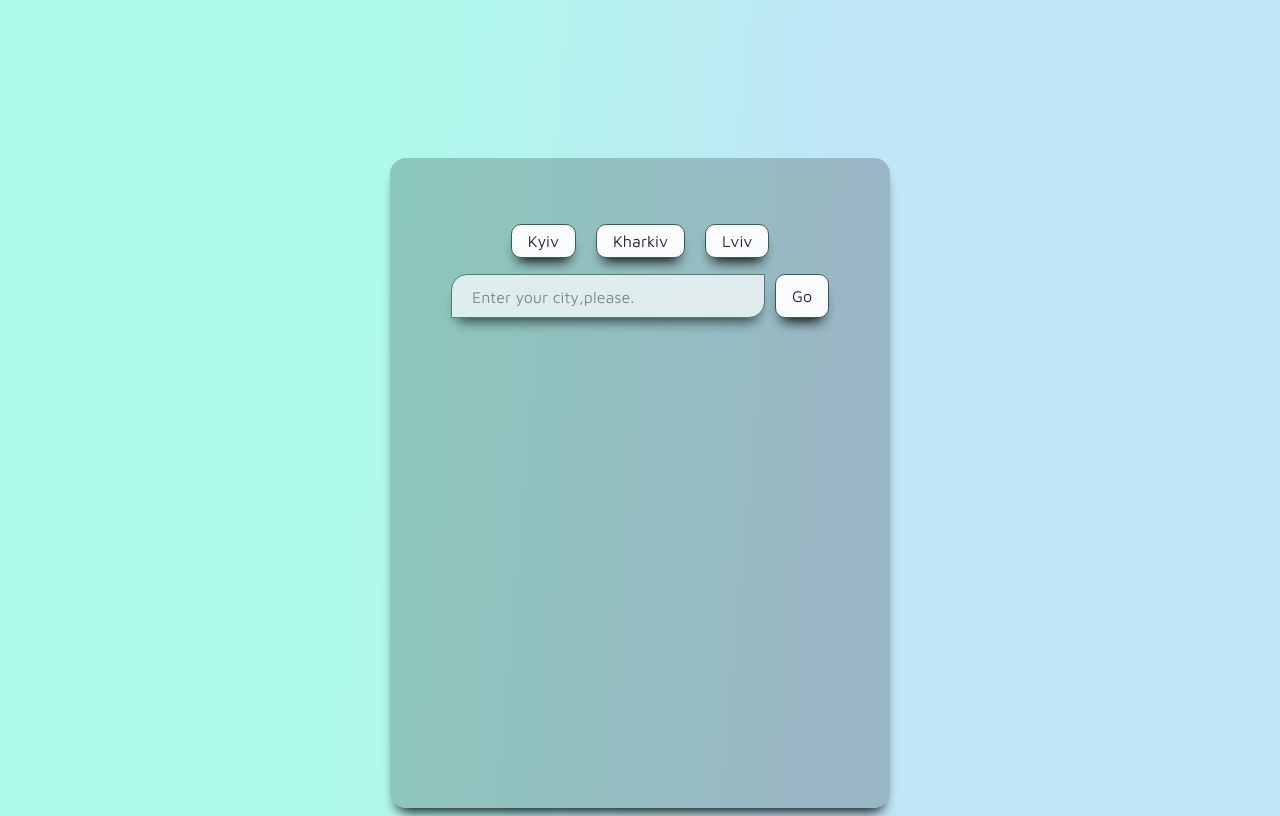
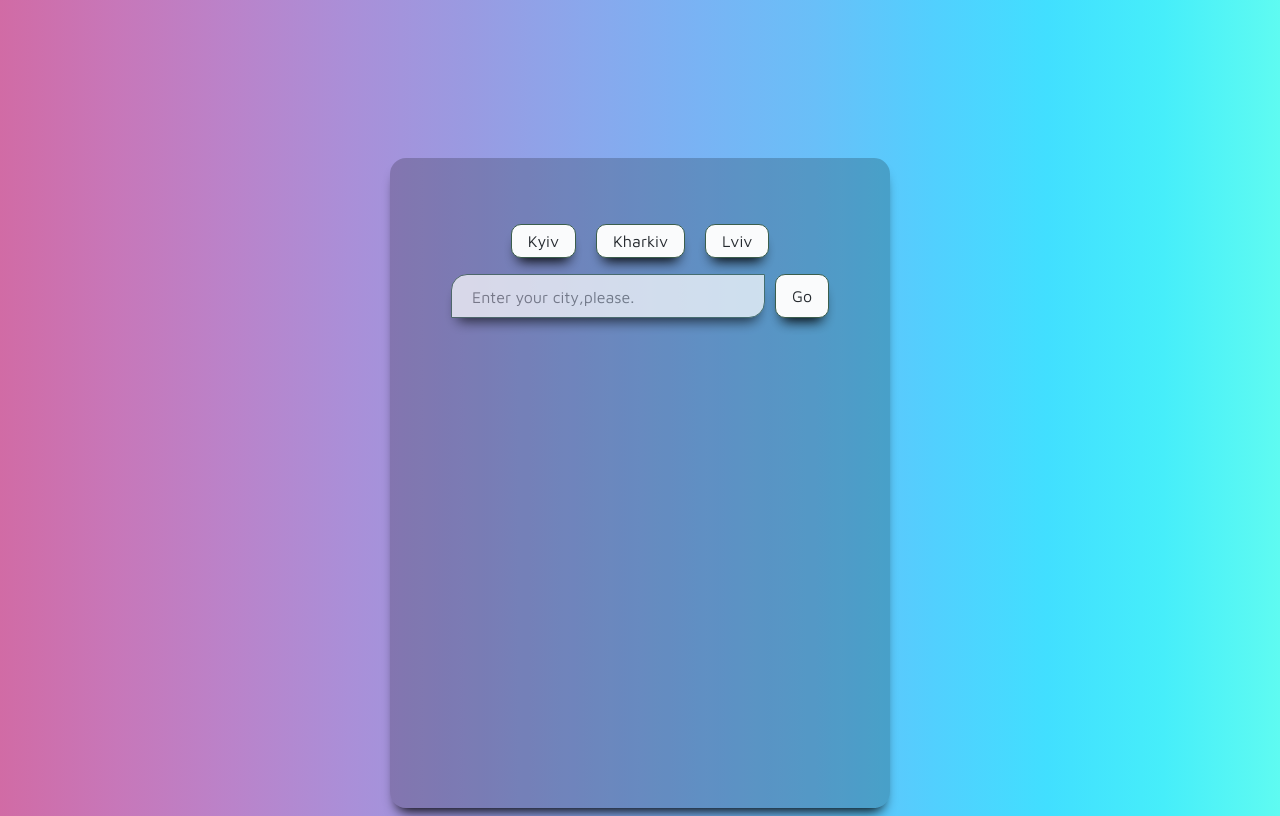
Before and after one commit to Linsted/WeatherApp, a website built with Parcel: page src/index.html in a window 1280 px wide. Built offline with nearby package versions, Linux system fonts and the light colour scheme.

Commit message:
change bkg

```diff
--- a/src/css/styles.css
+++ b/src/css/styles.css
@@ -1,7 +1,5 @@
 body {
-background-color: #FFDEE9;
-  background-image: linear-gradient(95.2deg, rgba(173, 252, 234, 1) 26.8%, rgba(192, 229, 246, 1) 64%);
-    /* background-repeat: no-repeat; */
+  background-image: linear-gradient(to right, #d16ba5, #c777b9, #ba83ca, #aa8fd8, #9a9ae1, #8aa7ec, #79b3f4, #69bff8, #52cffe, #41dfff, #46eefa, #5ffbf1);
     padding-top: 150px;
     font-family: 'Maven Pro', sans-serif;
     text-shadow: 2px 8px 6px rgba(0, 0, 0, 0.2), 0px -5px 35px rgba(255, 255, 255, 0.3);
```
